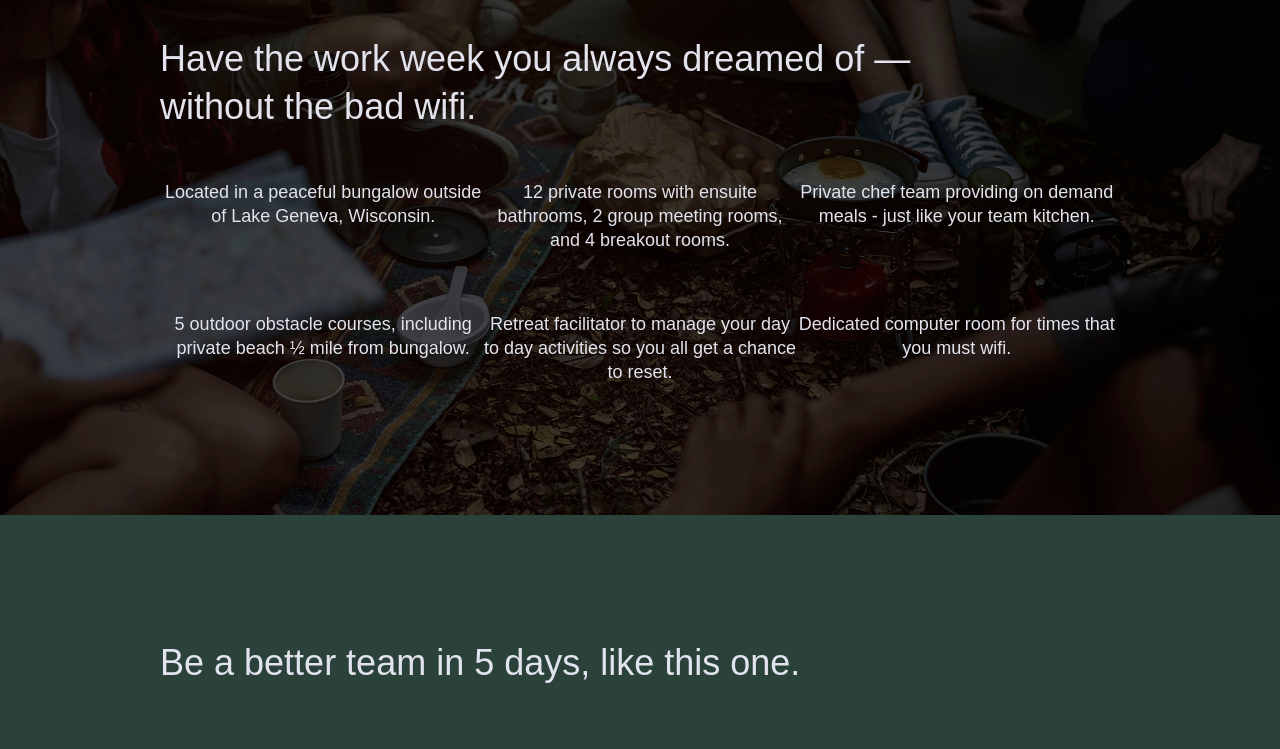
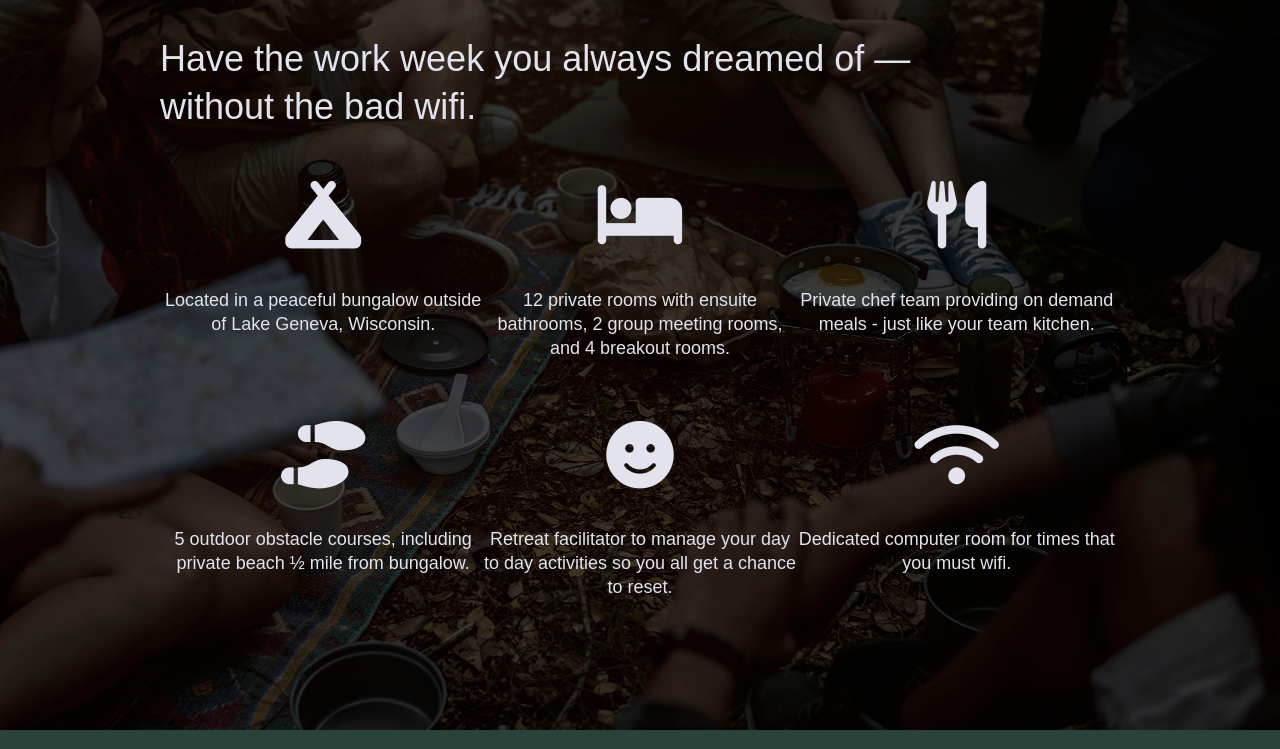
Before and after one commit to SligarK/unpluggedks, a website built with Parcel: page index.html in a window 1280 px wide. Shown: the part 1119-1868 px from the top of the page. Built offline with nearby package versions, Linux system fonts and the light colour scheme.

Commit message:
Added icons

```diff
--- a/css/main.css
+++ b/css/main.css
@@ -314,6 +314,11 @@ input[type=button] {
 .features p {
   text-align: center;
   margin: 0;
+}
+
+.features i {
+  font-size: 3.75em;
+  margin-bottom: 40px;
 }
 
 /* Reviews */
--- a/index.html
+++ b/index.html
@@ -18,6 +18,7 @@
 
   <link rel="stylesheet" href="css/normalize.css">
   <link rel="stylesheet" href="css/main.css">
+  <script src="https://kit.fontawesome.com/9e0d7c203b.js" crossorigin="anonymous"></script>
   <!--Google Fonts-->
   <link href="https://fonts.googleapis.com/css?family=Open+Sans:400,700|Poppins:500,700" rel="stylesheet">
 
@@ -71,31 +72,31 @@
         <h2>Have the work week you always dreamed of — without the bad wifi.</h2>
         <div class="features-items">
           <article>
-            <p class="fontawesome-icons"></p>
+            <p class="fontawesome-icons"><i class="fas fa-campground"></i></p>
             <p class="features-itme-description">Located in a peaceful bungalow outside of Lake Geneva, Wisconsin.</p>
           </article>
           <article>
-            <p class="fontawesome-icons"></p>
+            <p class="fontawesome-icons"><i class="fas fa-bed"></i></p>
             <p class="features-itme-description">12 private rooms with ensuite bathrooms, 2 group meeting rooms, and 4
               breakout rooms.</p>
           </article>
           <article>
-            <p class="fontawesome-icons"></p>
+            <p class="fontawesome-icons"><i class="fas fa-utensils"></i></p>
             <p class="features-itme-description">Private chef team providing on demand meals - just like your team
               kitchen.</p>
           </article>
           <article>
-            <p class="fontawesome-icons"></p>
+            <p class="fontawesome-icons"><i class="fas fa-shoe-prints"></i></p>
             <p class="features-itme-description">5 outdoor obstacle courses, including private beach ½ mile from
               bungalow.</p>
           </article>
           <article>
-            <p class="fontawesome-icons"></p>
+            <p class="fontawesome-icons"><i class="fas fa-smile"></i></p>
             <p class="features-itme-description">Retreat facilitator to manage your day to day activities so you all get
               a chance to reset.</p>
           </article>
           <article>
-            <p class="fontawesome-icons"></p>
+            <p class="fontawesome-icons"><i class="fas fa-wifi"></i></p>
             <p class="features-itme-description">Dedicated computer room for times that you must wifi.</p>
           </article>
         </div>
```
Also changed, not shown: about/index.html (+1 -0 lines), faq/index.html (+1 -0 lines).
